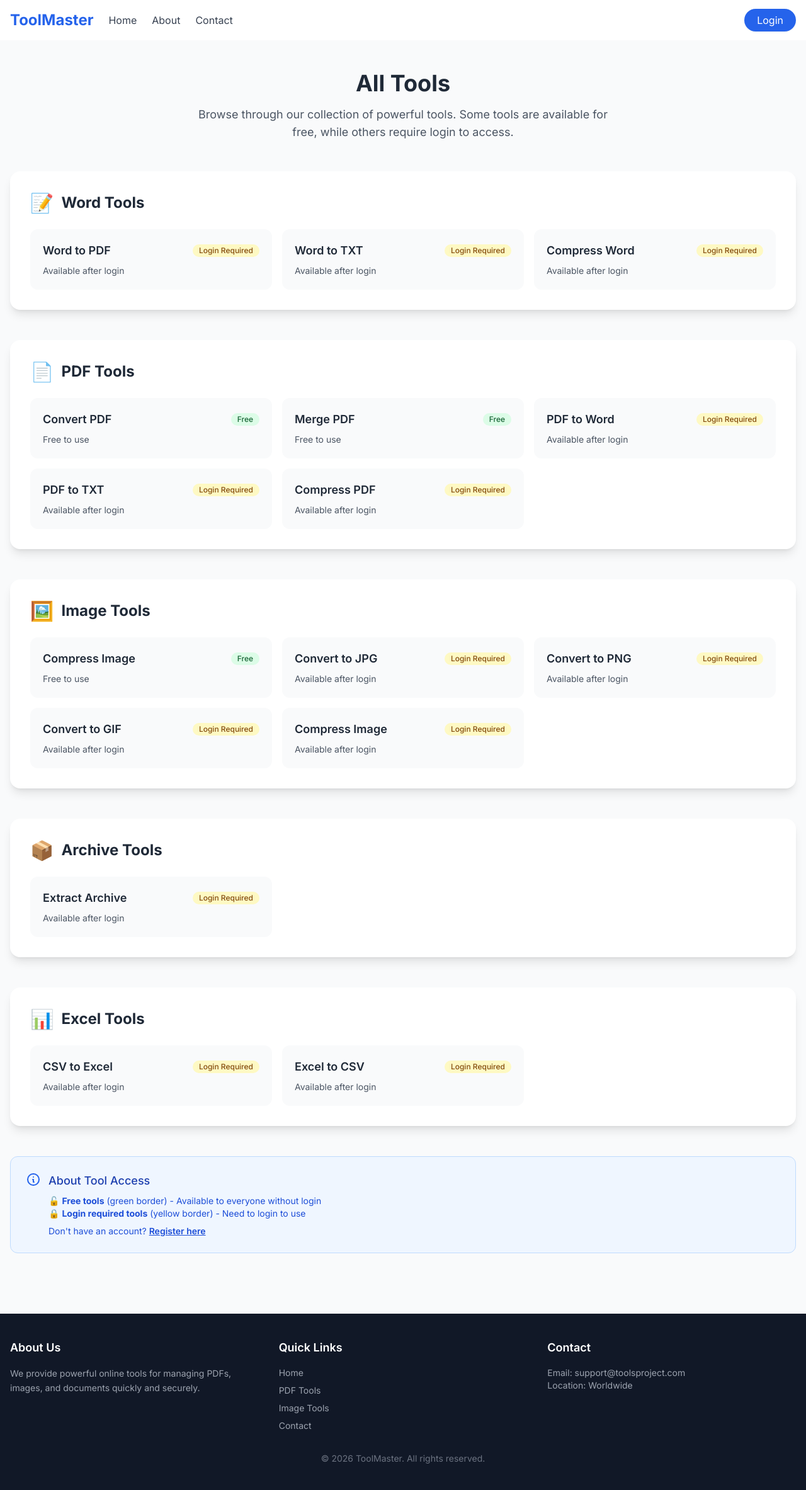
After one commit to sinamoghtaderfar/tools_project, a Django app: page /tools/ in a window 1280 px wide. The commit adds this page. Shown: the whole page at 63% size. Run offline with Django 5.2, Linux system fonts and the light colour scheme; some libraries are stand-ins or nearby versions.

Commit message:
Add tools explore page: show guest tools without login and highlight login-required tools

```diff
--- a/apps/core/urls.py
+++ b/apps/core/urls.py
@@ -3,6 +3,10 @@ from . import views
 
 urlpatterns = [
     path('', views.home, name='home'),
-    path("tool/<str:tool_name>/", views.guest_tool, name="tool_page"),
+    # path("tool/<str:tool_name>/", views.tool_page, name="tool_page"),
     path("tool/<str:tool_name>/process/", views.guest_tool, name="guest_tool_process"),
+    path('tools/', views.tools_list, name='tools_list'),
+
+
+    path('tool/<str:tool_slug>/', views.tool_page, name='tool_page'),
 ]
--- a/apps/core/views.py
+++ b/apps/core/views.py
@@ -1,6 +1,6 @@
 import os
 import tempfile
-from django.shortcuts import render
+from django.shortcuts import render, redirect
 from django.http import HttpResponse
 from django.contrib import messages
 import io
@@ -8,7 +8,8 @@ from PIL import Image
 from pdf2docx import Converter
 from PyPDF2 import PdfMerger
 import zipfile
-
+from django.urls import reverse
+from django.contrib.auth.decorators import login_required
 
 def home(request):
     return render(request, 'home.html')
@@ -125,3 +126,103 @@ def guest_tool(request, tool_name):
 
     # GET request
     return render(request, "tools/tool_page.html", {"tool_name": tool_name})
+
+
+
+
+
+TOOLS = {
+    "word": {
+        "title": "Word Tools",
+        "icon": "📝",
+        "tools": [
+            {"name": "word_to_pdf", "display": "Word to PDF", "url": "word_to_pdf", "requires_login": True},
+            {"name": "word_to_txt", "display": "Word to TXT", "url": "word_to_txt", "requires_login": True},
+            {"name": "compress_word", "display": "Compress Word", "url": "compress_word", "requires_login": True},
+        ]
+    },
+    "pdf": {
+        "title": "PDF Tools",
+        "icon": "📄",
+        "tools": [
+            {"name": "convert-pdf", "display": "Convert PDF", "url": "convert-pdf", "requires_login": False},
+            {"name": "merge-pdf", "display": "Merge PDF", "url": "merge-pdf", "requires_login": False},
+            {"name": "pdf_to_word", "display": "PDF to Word", "url": "pdf_to_word", "requires_login": True},
+            {"name": "pdf_to_txt", "display": "PDF to TXT", "url": "pdf_to_txt", "requires_login": True},
+            {"name": "compress_pdf", "display": "Compress PDF", "url": "compress_pdf", "requires_login": True},
+        ]
+    },
+    "image": {
+        "title": "Image Tools",
+        "icon": "🖼️",
+        "tools": [
+            {"name": "compress-image", "display": "Compress Image", "url": "compress-image", "requires_login": False},
+            {"name": "to_jpg", "display": "Convert to JPG", "url": "to_jpg", "requires_login": True},
+            {"name": "to_png", "display": "Convert to PNG", "url": "to_png", "requires_login": True},
+            {"name": "to_gif", "display": "Convert to GIF", "url": "to_gif", "requires_login": True},
+            {"name": "compress_image", "display": "Compress Image", "url": "compress_image", "requires_login": True},
+        ]
+    },
+    "archive": {
+        "title": "Archive Tools",
+        "icon": "📦",
+        "tools": [
+            {"name": "extract", "display": "Extract Archive", "url": "extract", "requires_login": True},
+        ]
+    },
+    "excel": {
+        "title": "Excel Tools",
+        "icon": "📊",
+        "tools": [
+            {"name": "to_excel", "display": "CSV to Excel", "url": "to_excel", "requires_login": True},
+            {"name": "to_csv", "display": "Excel to CSV", "url": "to_csv", "requires_login": True},
+        ]
+    }
+}
+
+def tools_list(request):
+    """show tools list with dynamic login labels"""
+    tools_categories = TOOLS.copy()
+    user_logged_in = request.user.is_authenticated
+
+    for category in tools_categories.values():
+        for tool in category["tools"]:
+            if tool["requires_login"]:
+                if user_logged_in:
+                    tool["status_text"] = "Available for you"
+                    tool["border_color"] = "border-green-400"
+                else:
+                    tool["status_text"] = "Login Required"
+                    tool["border_color"] = "border-yellow-400"
+            else:
+                tool["status_text"] = "Free"
+                tool["border_color"] = "border-green-400"
+
+    context = {
+        "tools_categories": tools_categories
+    }
+    return render(request, "tools/tools_list.html", context)
+
+
+def tool_page(request, tool_slug):
+    tool_data = next(
+        (t for c in TOOLS.values() for t in c["tools"] if t["url"] == tool_slug),
+        None
+    )
+    if not tool_data:
+        messages.error(request, "Tool not found.")
+        return redirect("tools_list")
+
+    requires_login = tool_data["requires_login"]
+    tool_display_name = tool_data["display"]
+
+    if requires_login:
+        if not request.user.is_authenticated:
+            login_url = f"{reverse('login')}?next={request.path}"
+            messages.warning(request, f"Please log in to use '{tool_display_name}' tool.")
+            return redirect(login_url)
+        if requires_login and request.user.is_authenticated:
+            messages.info(request, f"'{tool_display_name}' is available for you! Redirecting to dashboard...")
+            return redirect("dashboard")
+
+    return guest_tool(request, tool_slug)
--- a/templates/accounts/login.html
+++ b/templates/accounts/login.html
@@ -21,7 +21,7 @@
         {% endif %}
         <form method="post" class="space-y-5">
             {% csrf_token %}
-
+            <input type="hidden" name="next" value="{{ next }}">
             <div>
                 <label class="block text-sm font-medium text-gray-600 mb-1">
                     Username
--- a/templates/includes/base.html
+++ b/templates/includes/base.html
@@ -2,8 +2,14 @@
 <html lang="en">
 
 <head>
+
     <meta charset="UTF-8">
     <meta name="viewport" content="width=device-width, initial-scale=1.0">
+    {% if request.resolver_match.url_name == 'login' %}
+    <meta http-equiv="Cache-Control" content="no-cache, no-store, must-revalidate">
+    <meta http-equiv="Pragma" content="no-cache">
+    <meta http-equiv="Expires" content="0">
+    {% endif %}
     <title>{% block title %}ToolsHub - Your Ultimate Tools Platform{% endblock %}</title>
 
     <!-- Tailwind CSS CDN -->
--- a/templates/includes/home.html
+++ b/templates/includes/home.html
@@ -108,7 +108,7 @@
         Ready to Get Started?
     </h2>
 
-    <a href="#" class="bg-blue-600 text-white px-8 py-3 rounded-full
+    <a href="{% url 'tools_list' %}" class="bg-blue-600 text-white px-8 py-3 rounded-full
               hover:bg-blue-700 transition shadow-lg">
         Explore All Tools
     </a>
--- a/templates/includes/navbar.html
+++ b/templates/includes/navbar.html
@@ -29,7 +29,8 @@
                 <!-- USER DROPDOWN -->
                 <div class="relative group">
 
-                        <button class="flex items-center space-x-2 bg-gray-100 px-4 py-2 rounded-full hover:bg-gray-200 transition">
+                    <button
+                        class="flex items-center space-x-2 bg-gray-100 px-4 py-2 rounded-full hover:bg-gray-200 transition">
                         <span class="font-medium text-gray-700">
                             {{ user.username }}
                         </span>
@@ -39,21 +40,18 @@
                                     opacity-0 invisible group-hover:opacity-100 group-hover:visible
                                     transition-all duration-200">
 
-                            <a href="{% url 'dashboard' %}"
-                               class="block px-4 py-2 hover:bg-gray-100">
+                        <a href="{% url 'dashboard' %}" class="block px-4 py-2 hover:bg-gray-100">
                             Dashboard
                         </a>
 
-                            <a href="#"
-                               class="block px-4 py-2 hover:bg-gray-100">
+                        <a href="#" class="block px-4 py-2 hover:bg-gray-100">
                             Profile
                         </a>
 
                         <form method="post" action="{% url 'logout' %}">
                             {% csrf_token %}
-                                <button type="submit"
-                                        class="w-full text-left px-4 py-2 hover:bg-gray-100 text-red-500">
-                                    Logout
+                            <button type="submit" class="w-full text-left px-4 py-2 hover:bg-gray-100 text-red-500">
+                                logout
                             </button>
                         </form>
 
@@ -63,8 +61,7 @@
                 {% else %}
 
                 <!-- LOGIN BUTTON -->
-                    <a href="{% url 'login' %}"
-                       class="bg-blue-600 text-white px-5 py-2 rounded-full
+                <a href="{% url 'login' %}" class="bg-blue-600 text-white px-5 py-2 rounded-full
                               hover:bg-blue-700 transition duration-200 shadow-sm">
                     Login
                 </a>
--- /dev/null
+++ b/templates/tools/tools_list.html
@@ -0,0 +1,88 @@
+{% extends "includes/base.html" %}
+
+{% block content %}
+<div class="min-h-screen bg-gray-50 py-12">
+    <div class="container mx-auto px-4">
+        <!-- Header -->
+        <div class="text-center mb-12">
+            <h1 class="text-4xl font-bold text-gray-800 mb-4">All Tools</h1>
+            <p class="text-lg text-gray-600 max-w-2xl mx-auto">
+                Browse through our collection of powerful tools. Some tools are available for free,
+                while others require login to access.
+            </p>
+        </div>
+
+        {% if messages %}
+        <div class="fixed top-5 right-5 z-50">
+            {% for message in messages %}
+            <div class="bg-yellow-100 border border-yellow-300 text-yellow-800 px-4 py-3 rounded mb-2 shadow">
+                {{ message }}
+            </div>
+            {% endfor %}
+        </div>
+        {% endif %}
+
+        <!-- Tools Categories -->
+        <div class="space-y-12">
+            {% for category_id, category in tools_categories.items %}
+            <div class="bg-white rounded-2xl shadow-lg p-8">
+                <div class="flex items-center mb-6">
+                    <span class="text-3xl mr-3">{{ category.icon }}</span>
+                    <h2 class="text-2xl font-bold text-gray-800">{{ category.title }}</h2>
+                </div>
+
+                <div class="grid grid-cols-1 md:grid-cols-2 lg:grid-cols-3 gap-4">
+                    {% for tool in category.tools %}
+                    <a href="{% url 'tool_page' tool.url %}"
+                       class="group relative bg-gray-50 rounded-xl p-5 hover:shadow-md transition-all duration-200 {{ tool.border_color }}">
+
+                        <div class="flex items-center justify-between mb-2">
+                            <h3 class="text-lg font-semibold text-gray-800 group-hover:text-blue-600">
+                                {{ tool.display }}
+                            </h3>
+                            <span class="inline-flex items-center px-2.5 py-0.5 rounded-full text-xs font-medium
+                                         {% if tool.requires_login and not user.is_authenticated %}bg-yellow-100 text-yellow-800{% else %}bg-green-100 text-green-800{% endif %}">
+                                {{ tool.status_text }}
+                            </span>
+                        </div>
+
+                        <p class="text-sm text-gray-600">
+                            {% if tool.requires_login and not user.is_authenticated %}
+                                Available after login
+                            {% else %}
+                                Free to use
+                            {% endif %}
+                        </p>
+
+                        <!-- Hover effect -->
+                        <div class="absolute inset-0 border-2 border-transparent group-hover:border-blue-200 rounded-xl transition-all duration-200">
+                        </div>
+                    </a>
+                    {% endfor %}
+                </div>
+            </div>
+            {% endfor %}
+        </div>
+
+        <!-- Info Box -->
+        <div class="mt-12 bg-blue-50 border border-blue-200 rounded-xl p-6">
+            <div class="flex items-start">
+                <div class="flex-shrink-0">
+                    <svg class="h-6 w-6 text-blue-600" fill="none" stroke="currentColor" viewBox="0 0 24 24">
+                        <path stroke-linecap="round" stroke-linejoin="round" stroke-width="2"
+                              d="M13 16h-1v-4h-1m1-4h.01M21 12a9 9 0 11-18 0 9 9 0 0118 0z"></path>
+                    </svg>
+                </div>
+                <div class="ml-3">
+                    <h3 class="text-lg font-medium text-blue-800">About Tool Access</h3>
+                    <div class="mt-2 text-sm text-blue-700">
+                        <p>🔓 <strong>Free tools</strong> (green border) - Available to everyone without login</p>
+                        <p>🔒 <strong>Login required tools</strong> (yellow border) - Need to login to use</p>
+                        <p class="mt-2">Don't have an account? <a href="{% url 'register' %}" class="font-semibold underline">Register here</a></p>
+                    </div>
+                </div>
+            </div>
+        </div>
+    </div>
+</div>
+{% endblock %}
```
Also changed, not shown: apps/accounts/views.py (+33 -6 lines). Lines whose indentation alone changed are shown as unchanged.
